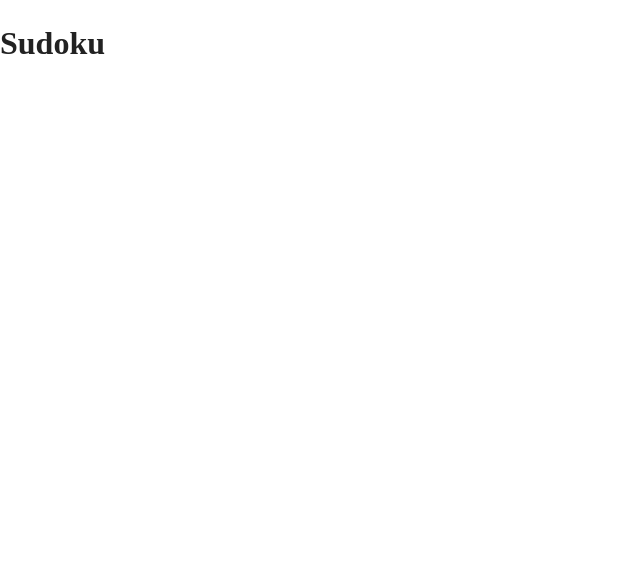
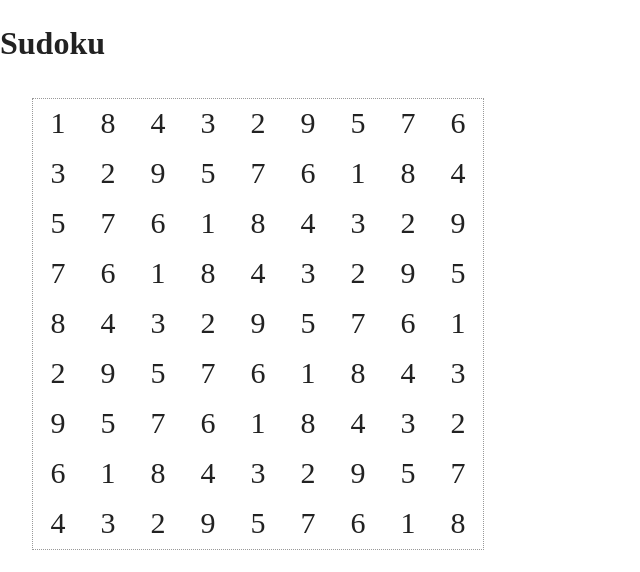
Before and after one commit to marcol/sudoku, a website: page source/index.html in a window 1280 px wide. Shown: the whole page, without its empty margins (0-640 px from the left). Drawn offline with Linux system fonts and the light colour scheme.

Commit message:
feat(create): creates a sudoku grid

```diff
--- /dev/null
+++ b/source/css/board.css
@@ -0,0 +1,20 @@
+/**
+ * Board CSS
+ */
+
+.board {
+  display: grid;
+  height: 450px;
+  width: 450px;
+  overflow: hidden;
+  grid-template-columns: repeat(9, 1fr);
+  grid-template-rows: repeat(9, 1fr);
+  margin: 2em;
+  border: 1px dotted #999;
+}
+
+.board > div {
+  font-size: 30px;
+  line-height: 48px;
+  text-align: center;
+}
--- a/source/css/main.css
+++ b/source/css/main.css
@@ -2,5 +2,9 @@
  * Main CSS file
  */
 
+/* normalize */
 @import "normalize.css";
 @import "boilerplate.css";
+
+/* components */
+@import "board.css";
--- a/source/index.html
+++ b/source/index.html
@@ -23,6 +23,9 @@
 <body>
 
   <h1>Sudoku</h1>
+
+  <div class="board"></div>
+
   <script src="js/main.js"></script>
 
 </body>
--- a/source/js/main.js
+++ b/source/js/main.js
@@ -0,0 +1,44 @@
+
+const board = document.querySelector('.board')
+
+function createSeed () {
+  const seed = []
+  const source = [1, 2, 3, 4, 5, 6, 7, 8, 9]
+
+  while (seed.length < 9) {
+    const index = Math.ceil(Math.random() * source.length) - 1
+    seed.push(source.splice(index, 1))
+  }
+
+  return seed
+}
+
+function generate () {
+  const matrix = []
+  const shift = [0, 3, 3, 1, 3, 3, 1, 3, 3]
+  let seed = createSeed()
+  let cur
+
+  for (let i = 0, li = shift.length; i < li; ++i) {
+    cur = shift[i]
+    seed = seed.slice(cur).concat(seed.slice(0, cur))
+    matrix.push(seed)
+  }
+
+  return matrix
+}
+
+function populate () {
+  const matrix = generate()
+  const frag = document.createDocumentFragment()
+
+  matrix.flat().forEach((item) => {
+    const el = document.createElement('div')
+    el.innerText = item
+    frag.appendChild(el)
+  })
+
+  board.appendChild(frag)
+}
+
+populate()
```
Also changed, not shown: README.md.
